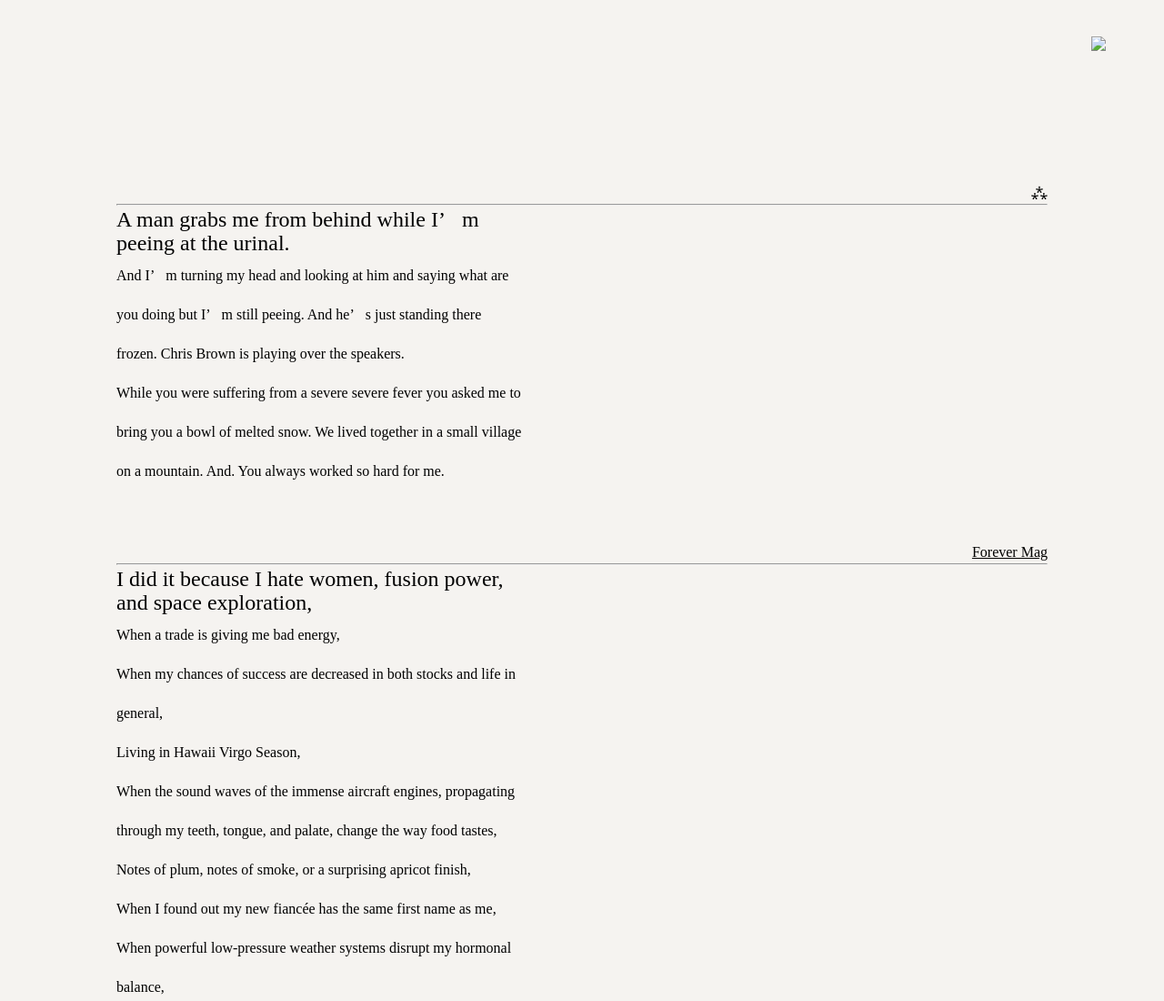
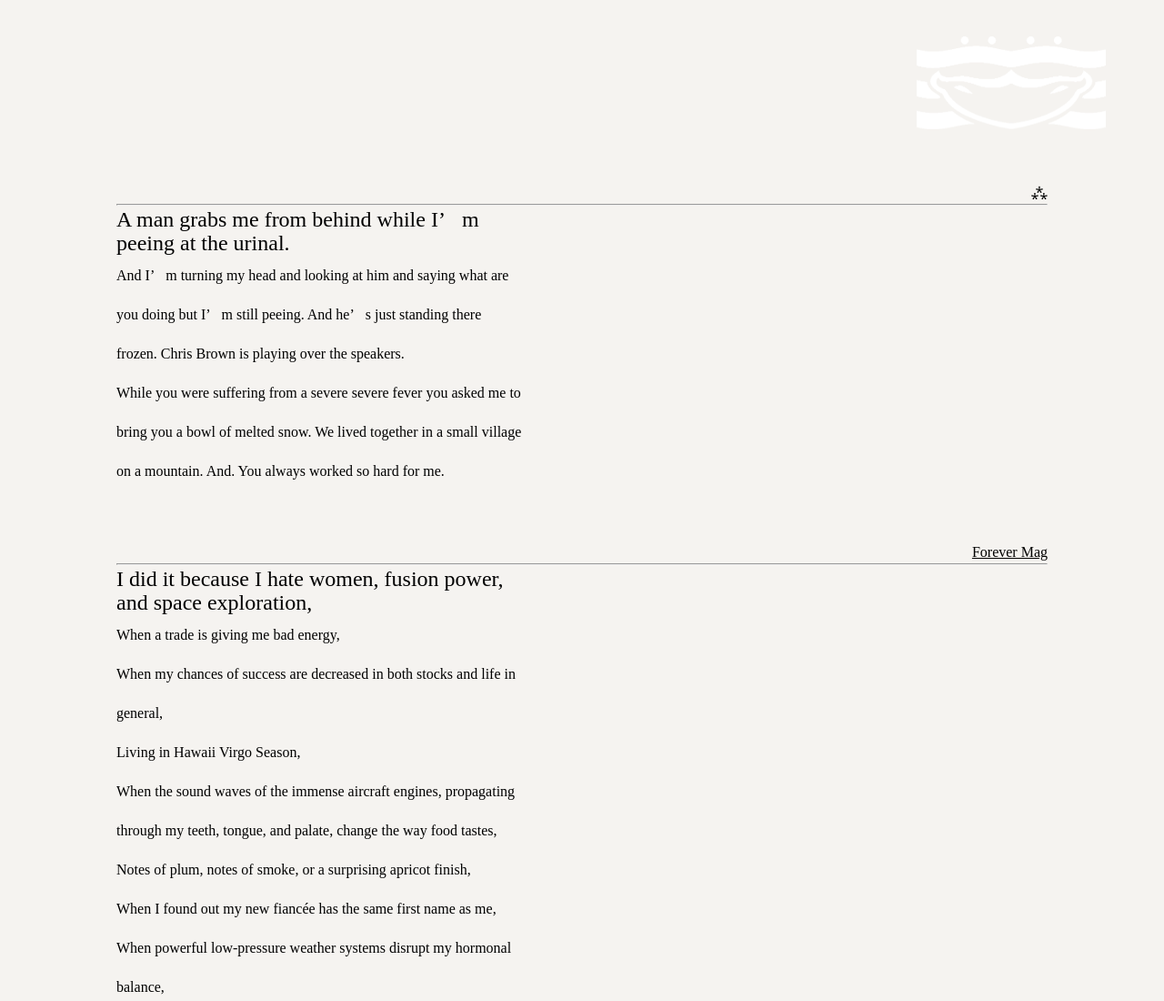
Before and after one commit to gabrielfriend/gabrielfriend.github.io, a plain HTML site: page index.html in a window 1280 px wide. Shown: the top 1100 px of the page at 91% size. Drawn offline with Linux system fonts and the light colour scheme.

Commit message:
Add files via upload

```diff
--- a/index.html
+++ b/index.html
@@ -16,7 +16,7 @@
 
   <body>
 
-    <img src="img/face-of-spirit-white.png" class="header">
+    <img src="face-of-spirit-white.png" class="header">
 
     <div>
       <br><br><br><br>
```
